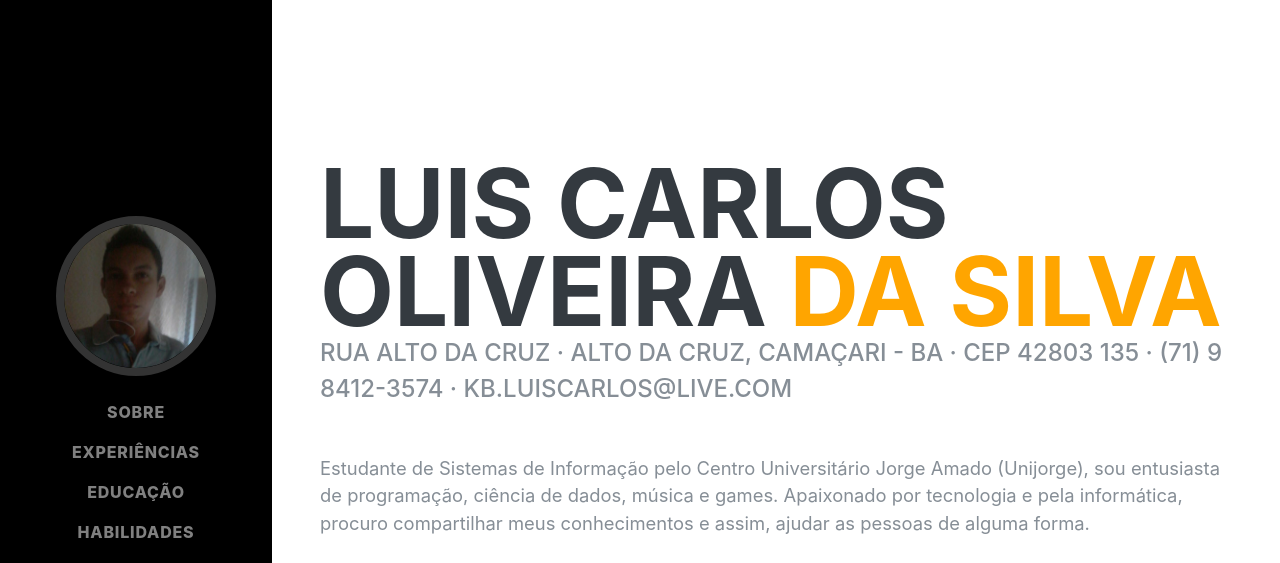
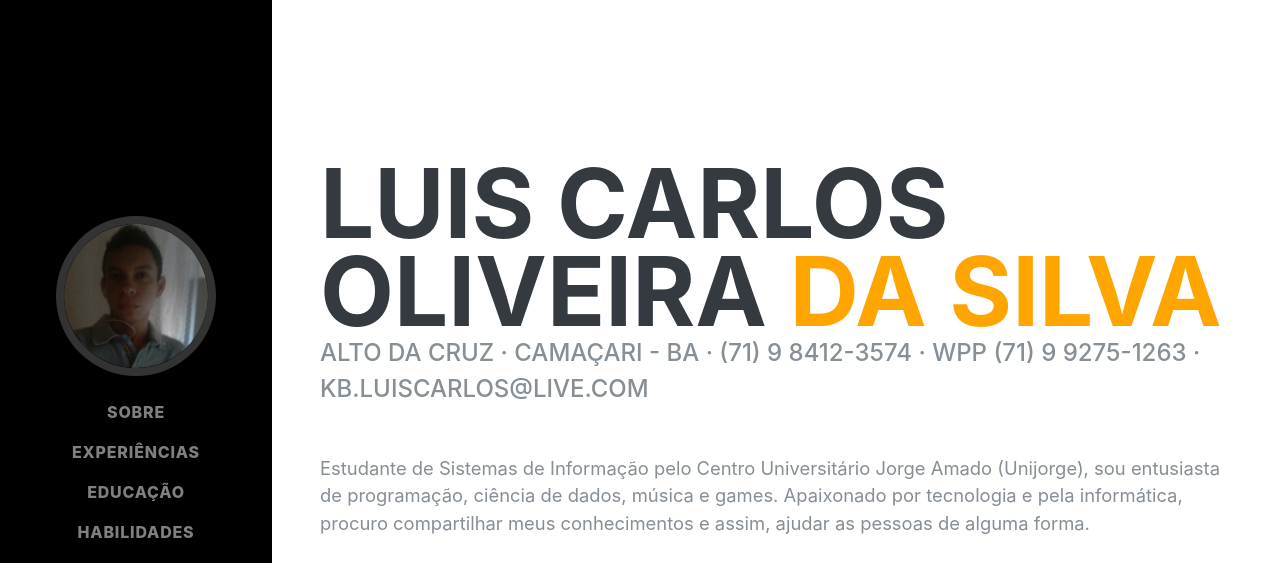
Before and after one commit to KallSnake/kallsnake.github.io, a plain HTML site: page index.html in a window 1280 px wide. Shown: the top 563 px of the page. Drawn offline with nearby package versions, Linux system fonts and the light colour scheme; a web font is replaced by a local one.

Commit message:
Update index.html

```diff
--- a/index.html
+++ b/index.html
@@ -117,7 +117,7 @@
 
         <div class="subheading mb-5">
 
-		Rua Alto da Cruz · Alto da Cruz, Camaçari - BA · CEP 42803 135 · (71) 9 8412-3574 · kb.luiscarlos@live.com
+		Alto da Cruz · Camaçari - BA · (71) 9 8412-3574 · WPP (71) 9 9275-1263 · kb.luiscarlos@live.com
 
         </div>
 
```
